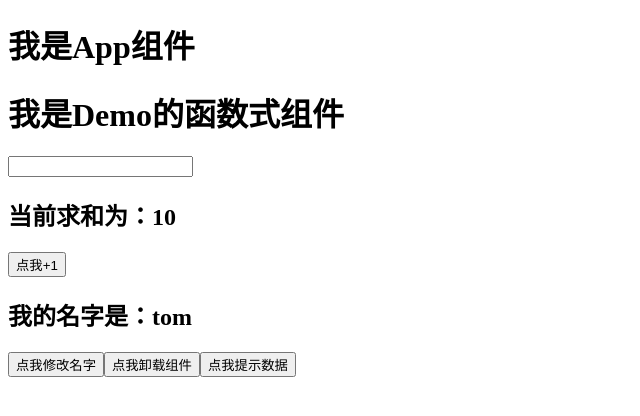
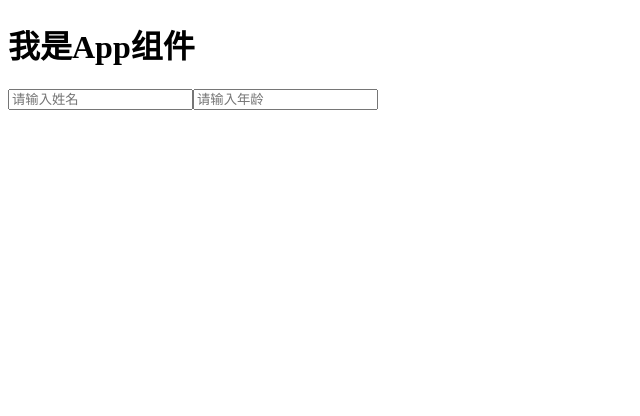
Before and after one commit to xiaoxue423/react_extension, a React (Create React App) app: page / in a window 1280 px wide. Shown: the top 416 px of the page, without its empty margins (0-640 px from the left). Built offline with nearby package versions, Linux system fonts and the light colour scheme.

Commit message:
Fragment学习

```diff
--- a/public/index.html
+++ b/public/index.html
@@ -11,7 +11,6 @@
     <title>React扩展</title>
   </head>
   <body>
-    <noscript>You need to enable JavaScript to run this app.</noscript>
     <div id="root"></div>
   </body>
 </html>
--- a/src/App.jsx
+++ b/src/App.jsx
@@ -1,12 +1,13 @@
 import React, { Component } from "react";
-import Demo from "./components/3_setHook/index";
+import Demo from "./components/4_fragment/index";
 
 export default class App extends Component {
   render() {
     return (
-      <div>
+      <div class="App">
         <h1>我是App组件</h1>
-        <Demo x={101}/>
+        {/* <Demo x={101}/> */}
+        <Demo/>
       </div>
     );
   }
--- /dev/null
+++ b/src/components/4_fragment/index.jsx
@@ -0,0 +1,12 @@
+import React, { Component,Fragment } from 'react'
+
+export default class Demo extends Component {
+  render() {
+    return (
+      <Fragment key={1}>
+        <input type="text" placeholder='请输入姓名'/>
+        <input type="text" placeholder='请输入年龄'/>
+      </Fragment>
+    )
+  }
+}
```
